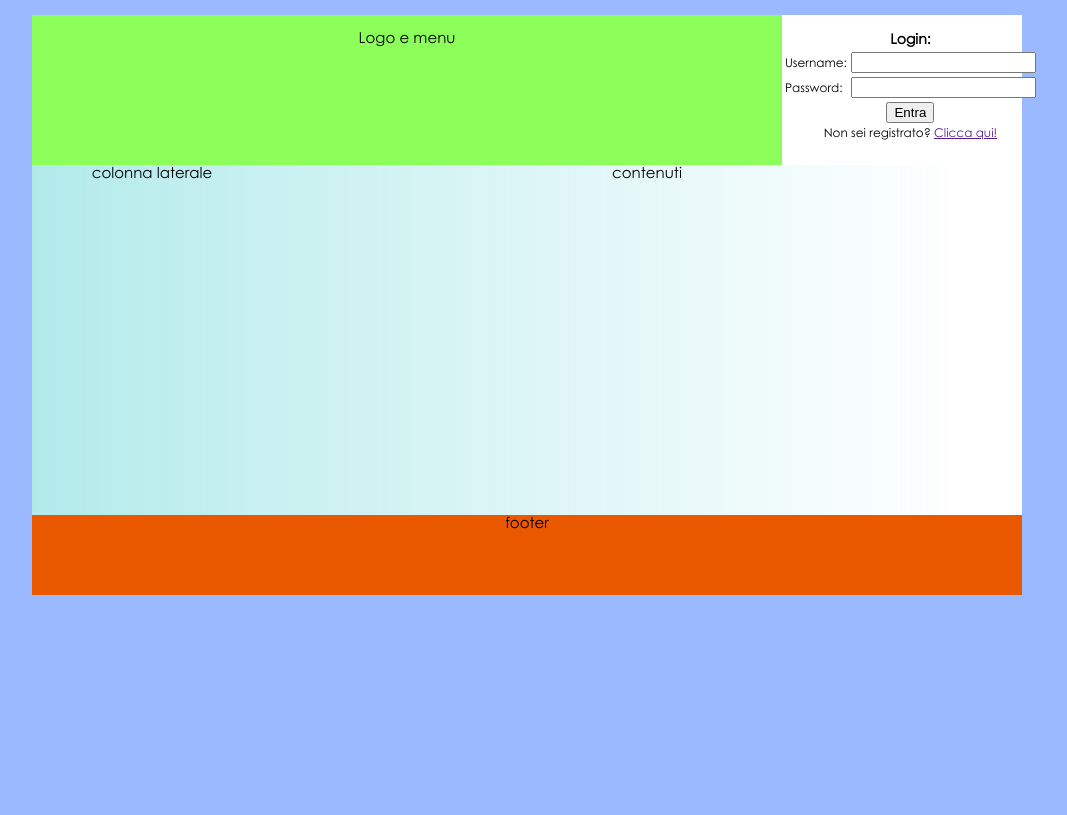
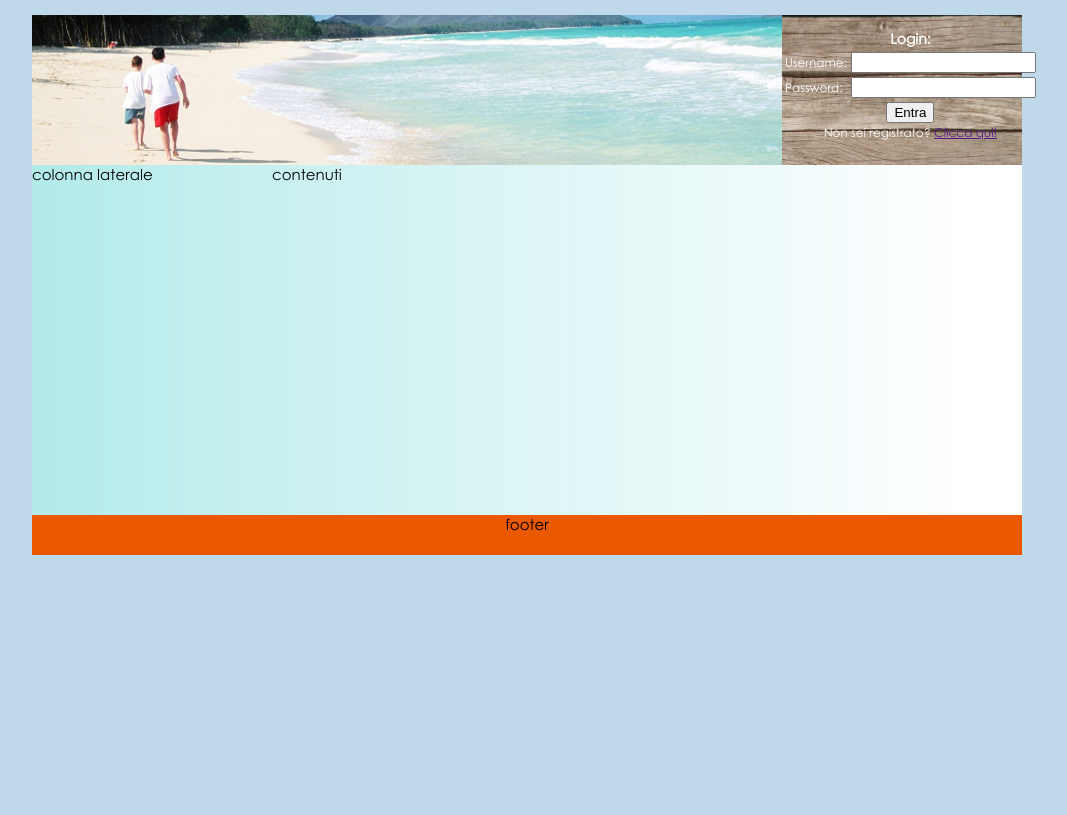
Before and after one commit to A--Team/PW, a PHP site: page / in a window 1280 px wide. Shown: the whole page, without its empty margins (113-1180 px from the left). Run offline with PHP 8.4, Linux system fonts and the light colour scheme.

Commit message:
Grafica base completata

```diff
--- a/index.html
+++ b/index.html
@@ -8,9 +8,8 @@
   </head>
   <body>
     <div id="container">
-      <div id="header_container">
+    <div id="header_container">
 	<div id="logo">
-	<p>Logo e menu</p>
 	</div>
 	<div id="login">
 	  <table>
@@ -31,6 +30,7 @@
 	  	</tr>
 	  </table>
 	</div>
+	</div>
       <div id="content_container">
 	<div id="content">
 		<div>contenuti</div>
--- a/style/style.css
+++ b/style/style.css
@@ -15,7 +15,7 @@ html,body{
 body{
 	font-family: "Century Gothic", verdana, sans-serif;
 	font-size: 15px;
-	background-color: #9ab9ff;
+	background-color: #C0D9EA;
 	text-align:center;
 }
 #container{
@@ -36,13 +36,15 @@ body{
 	float:left;
 	width:750px;
 	height:150px;
-	background-color: #8cff5a;
+	background: url("images/header.png");
 }
 #login{
 	font-size: 12px;
+	color: #FFFFFF;
 	float:right;
 	width:240px;
 	height:150px;
+	background: url("images/login.png");
 }
 #login h3{
 	margin-bottom: 2px;
@@ -58,20 +60,20 @@ body{
 	float: right;
 	width: 750px;
 	min-height:350px;
-    background: url("cont_background.png") repeat-y right;
+    background: url("images/cont_background.png") repeat-y;
 }
 #navigation{
 	float: left;
 	width:240px;
 	min-height:350px;
-	background: url("nav_background.png") repeat-y;
+	background: url("images/nav_background.png") repeat-y;
 }
 #footer{
 	background-color:#ea5800;
 	width: 990px;
 	margin: 0 auto;
 	text-align: center;
-  	height: 80px;
+  	height: 40px;
 }
 .td_left{
 	text-align: left;
```
Also changed, not shown: style/images/cont_background.png (renamed from style/cont_background.png), style/images/nav_background.png (renamed from style/nav_background.png).
